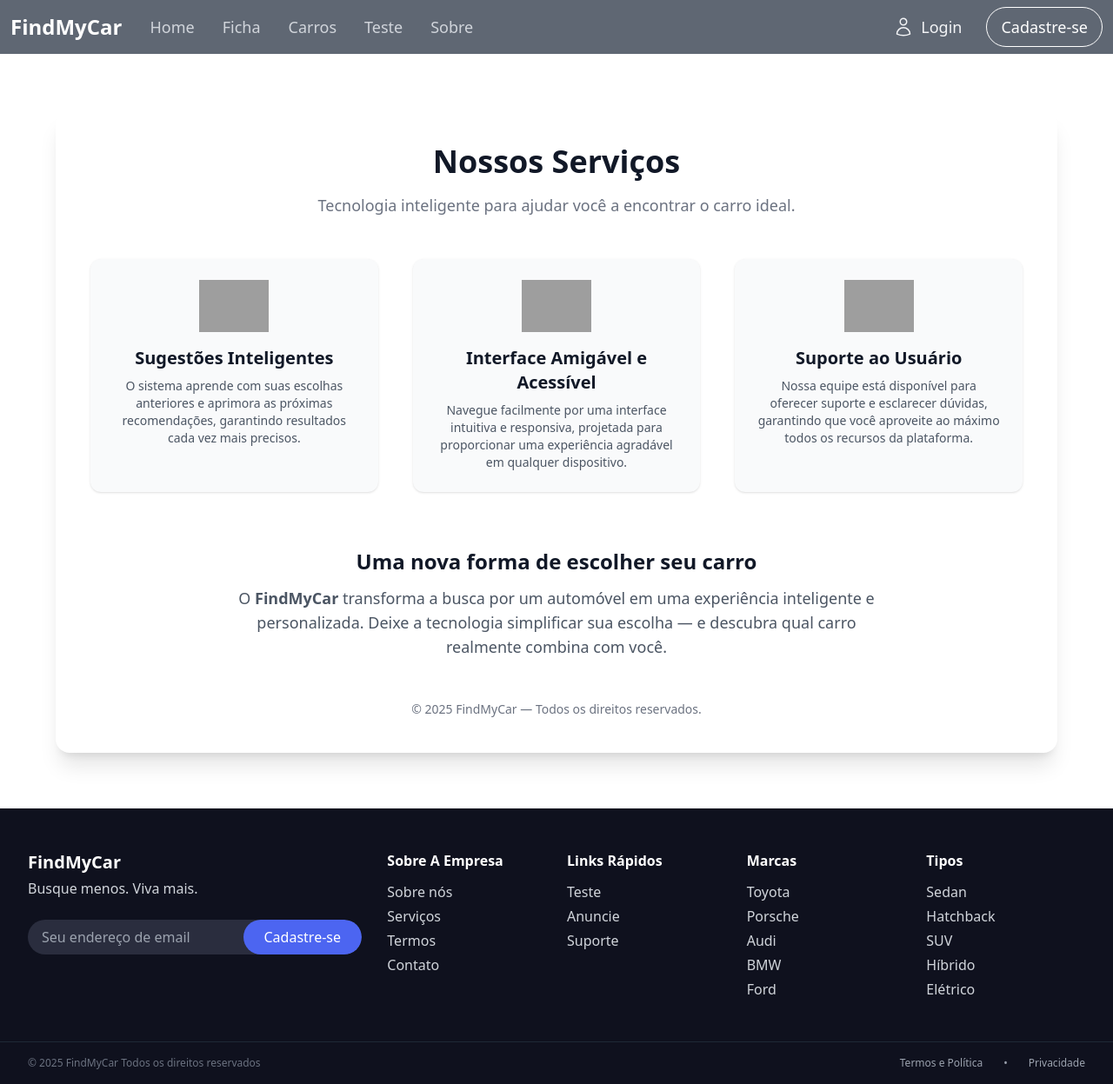
After one commit to Gizetto61/FindMyCar, a Flask app: page /servicos in a window 1280 px wide. The commit adds this page. Shown: the whole page at 87% size. Run offline with Flask 3, Linux system fonts and the light colour scheme; some libraries are stand-ins or nearby versions; grey boxes are pictures that could not be loaded.

Commit message:
paginas secundarias

```diff
--- a/app/main/routes.py
+++ b/app/main/routes.py
@@ -64,6 +64,22 @@ def update_perfil():
 def termos():
     return render_template("termos.html", is_logged_in=('user' in session))
 
+@bp.route("/contatos")
+def contatos():
+    return render_template("contatos.html", is_logged_in=('user' in session))
+
+@bp.route("/sobre")
+def sobre():
+    return render_template("sobre.html", is_logged_in=('user' in session))
+
+@bp.route("/servicos")
+def servicos():
+    return render_template("servicos.html", is_logged_in=('user' in session))
+
+@bp.route("/suporte")
+def suporte():
+    return render_template("suporte.html", is_logged_in=('user' in session))
+
 # Manter redirecionamentos de rotas antigas, se necessário
 @bp.route("/homepage")
 def homepage():
--- a/app/templates/_footer.html
+++ b/app/templates/_footer.html
@@ -13,10 +13,10 @@
         <div>
             <h3 class="font-semibold mb-3 text-white">Sobre A Empresa</h3>
             <ul class="space-y-1">
-                <li><a href="#" class="hover:text-white">Sobre nós</a></li>
-                <li><a href="#" class="hover:text-white">Serviços</a></li>
+                <li><a href="/sobre" class="hover:text-white">Sobre nós</a></li>
+                <li><a href="/servicos" class="hover:text-white">Serviços</a></li>
                 <li><a href="/termos" class="hover:text-white">Termos</a></li>
-                <li><a href="#" class="hover:text-white">Contato</a></li>
+                <li><a href="/contatos" class="hover:text-white">Contato</a></li>
             </ul>
         </div>
         <div>
@@ -24,7 +24,7 @@
             <ul class="space-y-1">
                 <li><a href="/questionario" class="hover:text-white">Teste</a></li>
                 <li><a href="#" class="hover:text-white">Anuncie</a></li>
-                <li><a href="#" class="hover:text-white">Suporte</a></li>
+                <li><a href="/suporte" class="hover:text-white">Suporte</a></li>
             </ul>
         </div>
         <div>
--- /dev/null
+++ b/app/templates/servicos.html
@@ -0,0 +1,58 @@
+{% extends 'base.html' %}
+{% block title %}FindMyCar - Serviços{% endblock %}
+
+{% block content %}
+<section class="min-h-[80vh] py-16 px-6 flex flex-col items-center text-gray-800">
+  <div class="max-w-6xl w-full bg-white rounded-2xl shadow-xl p-10 text-center">
+    <h1 class="text-4xl font-bold text-gray-900 mb-4">Nossos Serviços</h1>
+    <p class="text-gray-500 mb-12 text-lg">
+      Tecnologia inteligente para ajudar você a encontrar o carro ideal.
+    </p>
+
+    <div class="grid md:grid-cols-3 gap-10 mt-10">
+
+      <div class="p-6 bg-gray-50 rounded-xl shadow hover:shadow-lg transition flex flex-col items-center">
+        <img src="https://cdn-icons-png.flaticon.com/512/1055/1055646.png" alt="Sugestões inteligentes" class="w-20 mb-4">
+        <h2 class="text-xl font-semibold text-gray-900 mb-2">Sugestões Inteligentes</h2>
+        <p class="text-gray-600 text-sm">
+          O sistema aprende com suas escolhas anteriores e aprimora as próximas recomendações, garantindo resultados cada vez mais precisos.
+        </p>
+      </div>
+
+      <div class="p-6 bg-gray-50 rounded-xl shadow hover:shadow-lg transition flex flex-col items-center">
+        <img src="https://cdn-icons-png.flaticon.com/512/3875/3875438.png" alt="Interface Amigável" class="w-20 mb-4">
+        <h2 class="text-xl font-semibold text-gray-900 mb-2">Interface Amigável e Acessível</h2>
+        <p class="text-gray-600 text-sm">
+          Navegue facilmente por uma interface intuitiva e responsiva, projetada para proporcionar uma experiência agradável em qualquer dispositivo.
+        </p>
+      </div>
+
+      <div class="p-6 bg-gray-50 rounded-xl shadow hover:shadow-lg transition flex flex-col items-center">
+        <img src="https://cdn-icons-png.flaticon.com/512/166/166258.png" alt="Suporte Personalizado" class="w-20 mb-4">
+        <h2 class="text-xl font-semibold text-gray-900 mb-2">Suporte ao Usuário</h2>
+        <p class="text-gray-600 text-sm">
+          Nossa equipe está disponível para oferecer suporte e esclarecer dúvidas, garantindo que você aproveite ao máximo todos os recursos da plataforma.
+        </p>
+      </div>
+    </div>
+
+    <div class="mt-16 text-center max-w-3xl mx-auto">
+      <h2 class="text-2xl font-semibold text-gray-900 mb-3">Uma nova forma de escolher seu carro</h2>
+      <p class="text-gray-600 text-lg">
+        O <strong>FindMyCar</strong> transforma a busca por um automóvel em uma experiência inteligente e personalizada.
+        Deixe a tecnologia simplificar sua escolha — e descubra qual carro realmente combina com você.
+      </p>
+    </div>
+
+    <footer class="mt-12 text-center text-gray-500 text-sm">
+      © <span id="year"></span> FindMyCar — Todos os direitos reservados.
+    </footer>
+  </div>
+</section>
+{% endblock %}
+
+{% block scripts %}
+<script>
+  document.getElementById('year').textContent = new Date().getFullYear();
+</script>
+{% endblock %}
```
Also changed, not shown: app/templates/contatos.html (added, +53 -0 lines), app/templates/sobre.html (added, +57 -0 lines), app/templates/suporte.html (added, +58 -0 lines).
